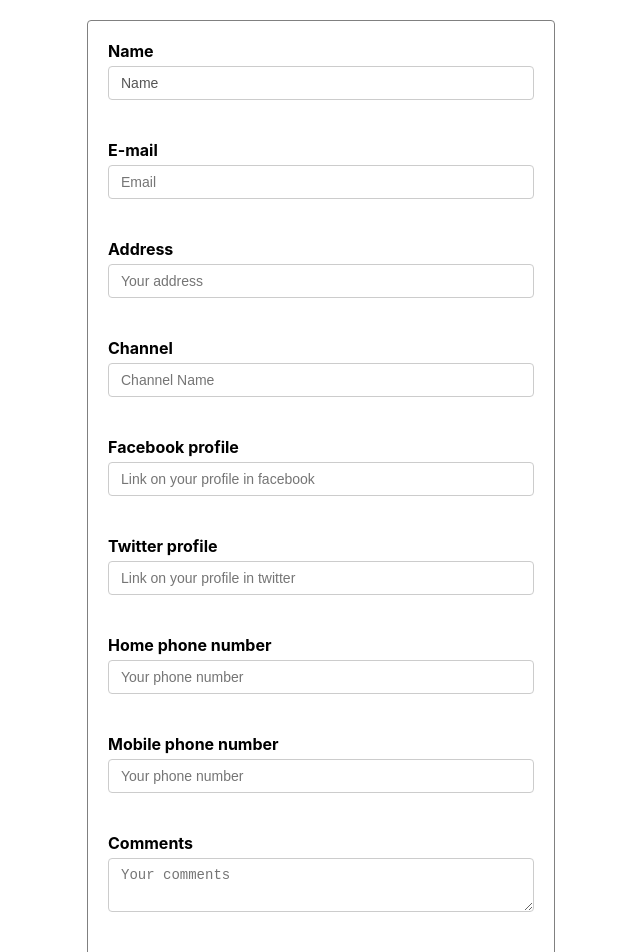
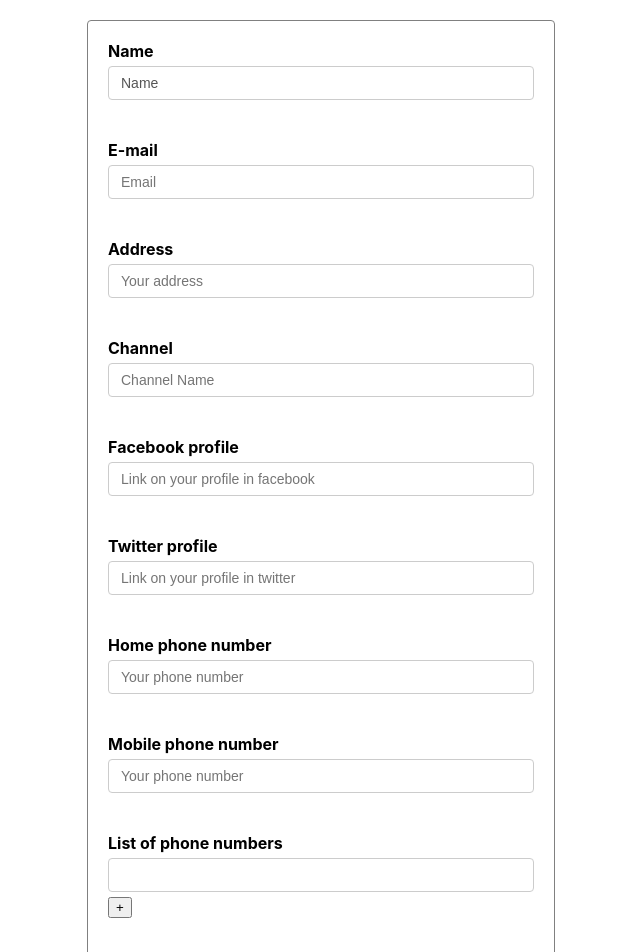
Before and after one commit to saNder2411/formik-sandbox, a React (Create React App) app: page / in a window 1280 px wide. Shown: the top 952 px of the page, without its empty margins (319-959 px from the left). Built offline with nearby package versions, Linux system fonts and the light colour scheme.

Commit message:
use FeildArray

```diff
--- a/src/components/App/App.css
+++ b/src/components/App/App.css
@@ -25,6 +25,11 @@ textarea {
   border-radius: 4px;
 }
 
+button {
+  margin: 5px 0px;
+  margin-right: 5px;
+}
+
 .form-container {
   padding: 20px;
   border: 1px solid gray;
--- a/src/components/YouTubeForm/YouTubeForm.jsx
+++ b/src/components/YouTubeForm/YouTubeForm.jsx
@@ -1,5 +1,5 @@
 import React from 'react';
-import { Formik, Form, Field, ErrorMessage } from 'formik';
+import { Formik, Form, Field, ErrorMessage, FieldArray } from 'formik';
 import * as Yup from 'yup';
 
 import {ErrorText} from '../ErrorText';
@@ -16,6 +16,7 @@ const initialValues = {
     twitter: ``,
   },
   phoneNumbers: [``, ``],
+  phNumbers: [``],
 };
 
 const onSubmit = (values) => console.log(`form submit`, values);
@@ -129,6 +130,27 @@ const YouTubeForm = () => {
               placeholder="Your phone number"/>
           </div>
 
+          <div className="form-control">
+            <label>List of phone numbers</label>
+            <FieldArray name="phNumbers">
+              {
+                ({push, remove, form: {values: {phNumbers}}}) => (
+                  <div>
+                    {
+                      phNumbers.map((item, indx) => (
+                        <div key={Math.random() * 1e9}>
+                          <Field type="text" name={`phNumbers[${indx}]`} />
+                          <button type="button" onClick={() => push()}>+</button>
+                          {indx > 0 && <button type="button" onClick={() => remove()}>-</button>}
+                        </div>
+                      ))
+                    }
+                  </div>
+                )
+              }
+            </FieldArray>
+          </div>
+
 
           <div className="form-control">
             <label htmlFor="comments">Comments</label>
```
